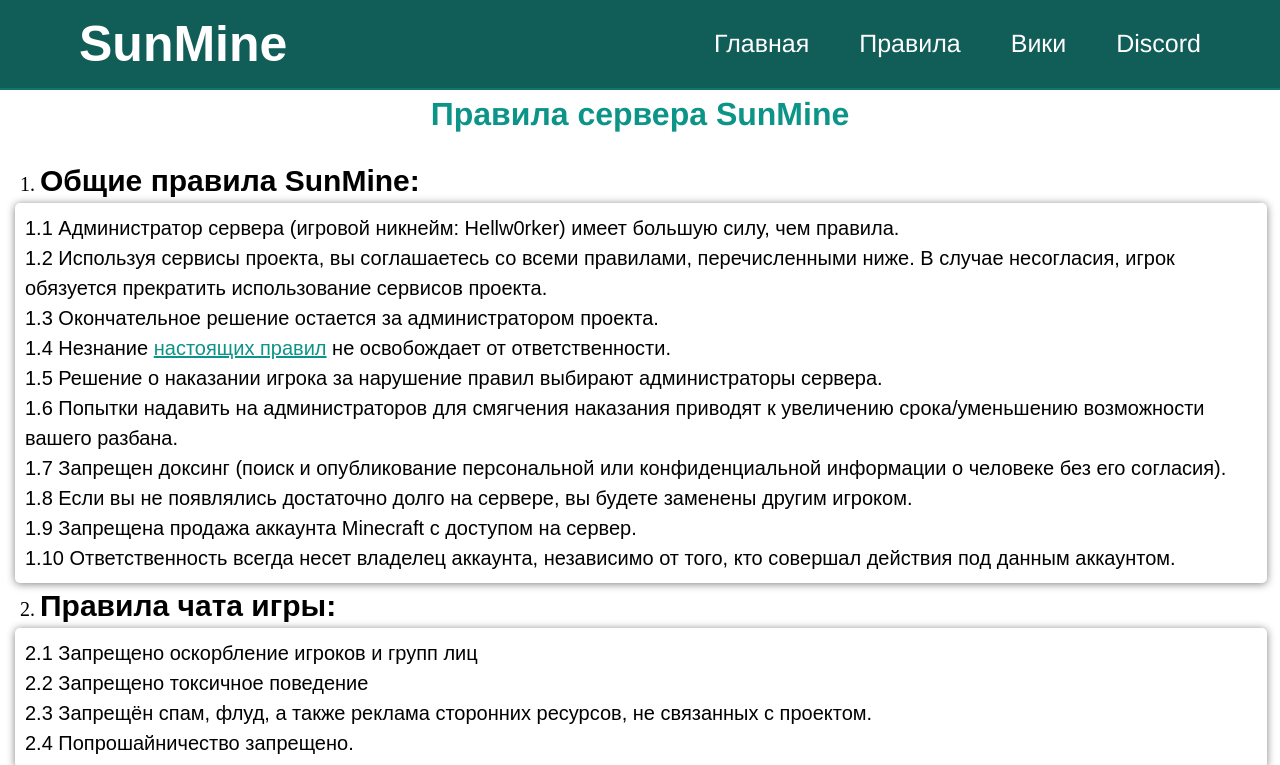
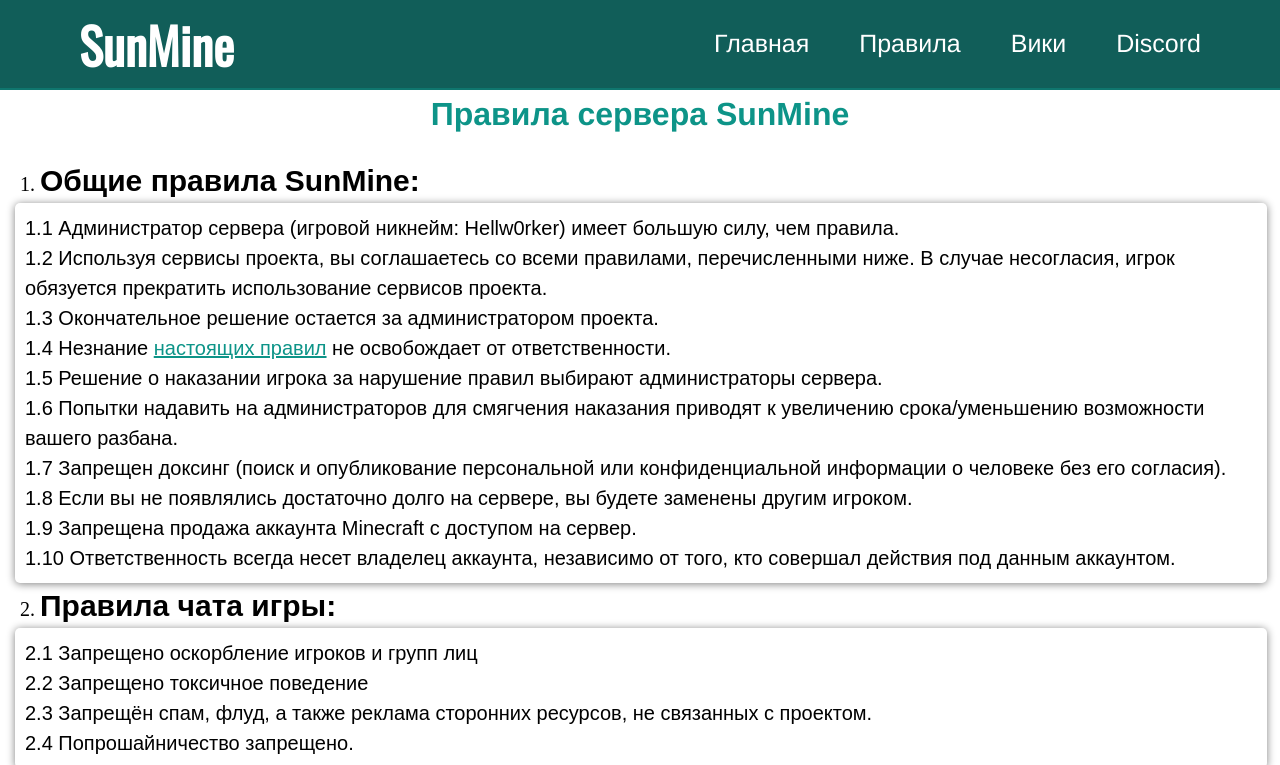
Before and after one commit to Hellw0rker/SunMine, a plain HTML site: page rules.html in a window 1280 px wide. Shown: the top 765 px of the page. Drawn offline with nearby package versions, Linux system fonts and the light colour scheme.

Commit message:
Update rules.html

```diff
--- a/rules.html
+++ b/rules.html
@@ -6,6 +6,9 @@
         <meta charset="utf-8">
         <meta name="viewport" content="width=device-width, initial-scale=1">
 
+        <link rel="preconnect" href="https://fonts.googleapis.com">
+        <link rel="preconnect" href="https://fonts.gstatic.com" crossorigin>
+        <link href="https://fonts.googleapis.com/css2?family=Oswald:wght@300;400&display=swap" rel="stylesheet">
         <link rel="stylesheet" href="reset.css">
         <link rel="stylesheet" href="style.css">
     </head>
```
